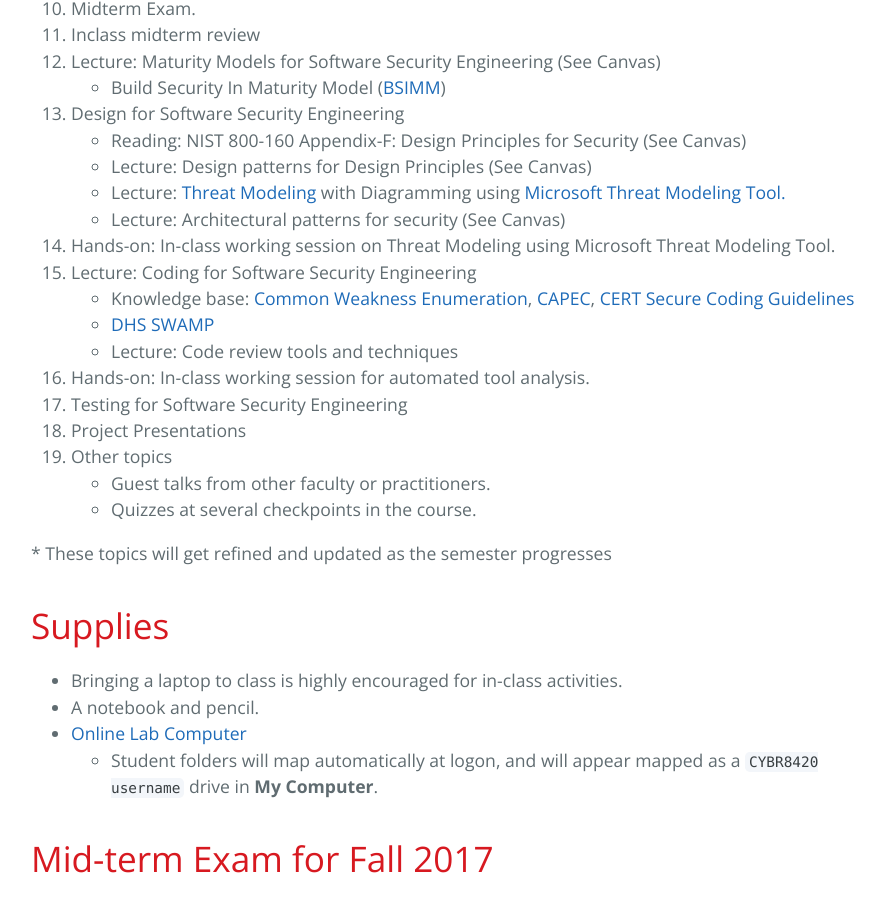
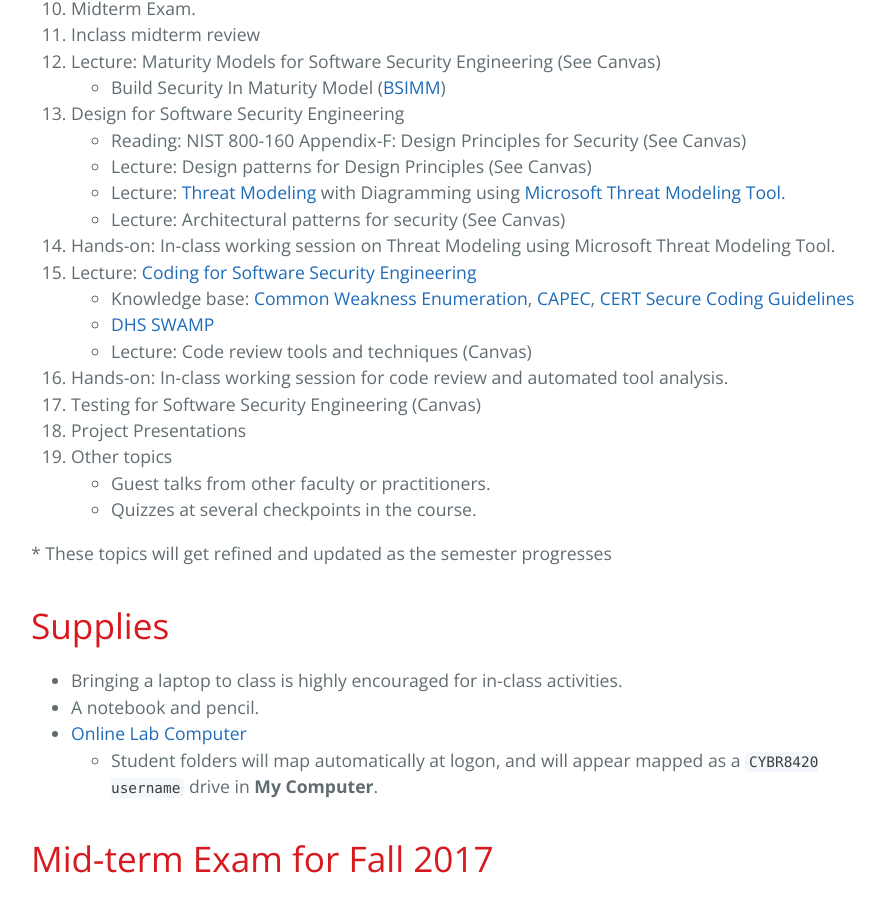
Before and after one commit to robinagandhi/swa, a Jekyll site: the page built from index.md, in a window 1280 px wide and 900 px high, scrolled down 1194 px. Shown: the whole window, without its empty margins (193-1078 px from the left). Built offline with Jekyll 4.4.1, drawn with Linux system fonts in a browser that asks for light colours.

Commit message:
lecture updates for Nov15

```diff
--- a/index.md
+++ b/index.md
@@ -39,12 +39,12 @@ Content will be linked as we progress through the semester. This allows to me to
   * Lecture: [Threat Modeling](https://robinagandhi.github.io/swa/slides/lecture-4/design-for-software-se.html) with Diagramming using [Microsoft Threat Modeling Tool.](https://www.microsoft.com/en-us/download/details.aspx?id=49168)
   * Lecture: Architectural patterns for security (See Canvas)
 1. Hands-on: In-class working session on Threat Modeling using Microsoft Threat Modeling Tool.
-1. Lecture: Coding for Software Security Engineering
+1. Lecture: [Coding for Software Security Engineering](https://robinagandhi.github.io/swa/slides/lecture-5/code-for-software-se.html)
   * Knowledge base: [Common Weakness Enumeration](http://cwe.mitre.org/), [CAPEC](https://capec.mitre.org/), [CERT Secure Coding Guidelines](https://www.securecoding.cert.org/confluence/display/seccode/SEI+CERT+Coding+Standards)
   * [DHS SWAMP](https://www.mir-swamp.org/)
-  * Lecture: Code review tools and techniques
-1. Hands-on: In-class working session for automated tool analysis.
-1. Testing for Software Security Engineering
+  * Lecture: Code review tools and techniques (Canvas)
+1. Hands-on: In-class working session for code review and automated tool analysis.
+1. Testing for Software Security Engineering (Canvas)
 1. Project Presentations
 1. Other topics
   * Guest talks from other faculty or practitioners.
```
Also changed, not shown: pages/project.md (+3 -3 lines), slides/lecture-5/include/code-for-software-se.md (+12 -8 lines).
